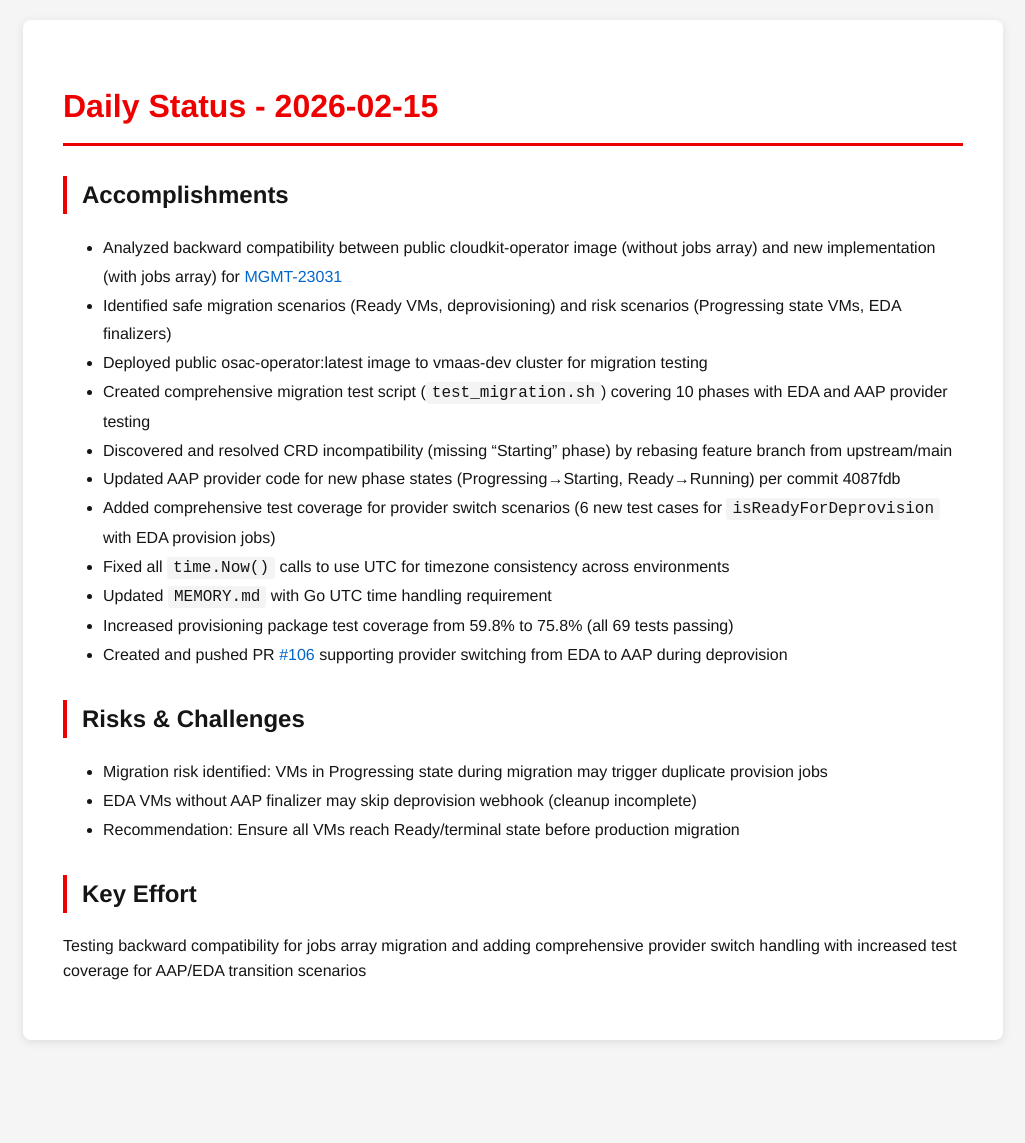
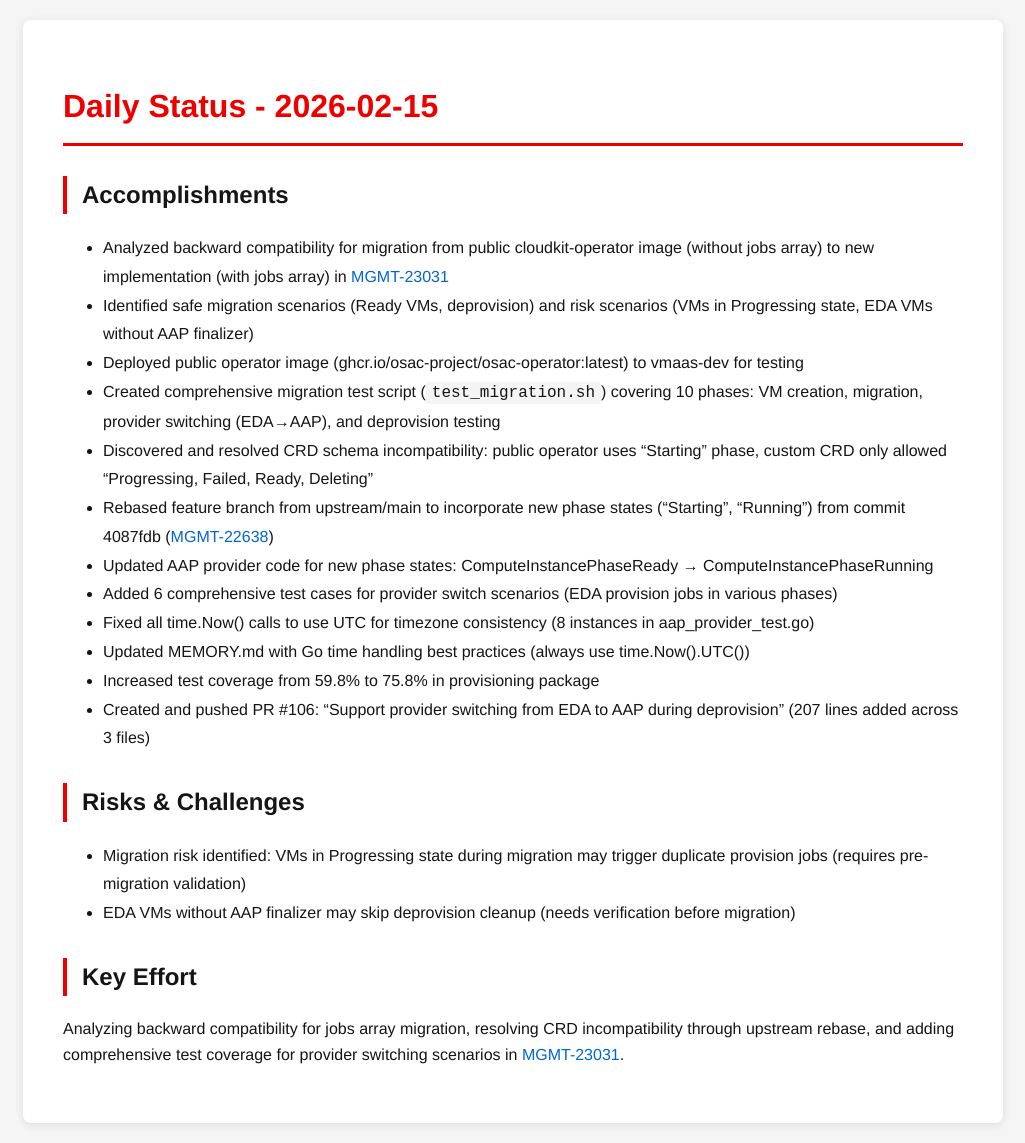
Before and after one commit to tzvatot/daily-status, a Jekyll site: the page built from 2026-02-15.md, in a window 1280 px wide. Shown: the whole page, without its empty margins (127-1152 px from the left). Built offline with Jekyll 4.4.1, drawn with Linux system fonts in a browser that asks for light colours; before the commit the page ends 1060 px from its top, so only the background shows below that.

Commit message:
Daily status update - 2026-02-15

```diff
--- a/2026-02-15.md
+++ b/2026-02-15.md
@@ -7,22 +7,22 @@
 # Daily Status - 2026-02-15
 
 ## Accomplishments
-- Analyzed backward compatibility between public cloudkit-operator image (without jobs array) and new implementation (with jobs array) for [MGMT-23031](https://issues.redhat.com/browse/MGMT-23031)
-- Identified safe migration scenarios (Ready VMs, deprovisioning) and risk scenarios (Progressing state VMs, EDA finalizers)
-- Deployed public osac-operator:latest image to vmaas-dev cluster for migration testing
-- Created comprehensive migration test script (`test_migration.sh`) covering 10 phases with EDA and AAP provider testing
-- Discovered and resolved CRD incompatibility (missing "Starting" phase) by rebasing feature branch from upstream/main
-- Updated AAP provider code for new phase states (Progressing→Starting, Ready→Running) per commit 4087fdb
-- Added comprehensive test coverage for provider switch scenarios (6 new test cases for `isReadyForDeprovision` with EDA provision jobs)
-- Fixed all `time.Now()` calls to use UTC for timezone consistency across environments
-- Updated `MEMORY.md` with Go UTC time handling requirement
-- Increased provisioning package test coverage from 59.8% to 75.8% (all 69 tests passing)
-- Created and pushed PR [#106](https://github.com/osac-project/osac-operator/pull/106) supporting provider switching from EDA to AAP during deprovision
+- Analyzed backward compatibility for migration from public cloudkit-operator image (without jobs array) to new implementation (with jobs array) in [MGMT-23031](https://issues.redhat.com/browse/MGMT-23031)
+- Identified safe migration scenarios (Ready VMs, deprovision) and risk scenarios (VMs in Progressing state, EDA VMs without AAP finalizer)
+- Deployed public operator image (ghcr.io/osac-project/osac-operator:latest) to vmaas-dev for testing
+- Created comprehensive migration test script (`test_migration.sh`) covering 10 phases: VM creation, migration, provider switching (EDA→AAP), and deprovision testing
+- Discovered and resolved CRD schema incompatibility: public operator uses "Starting" phase, custom CRD only allowed "Progressing, Failed, Ready, Deleting"
+- Rebased feature branch from upstream/main to incorporate new phase states ("Starting", "Running") from commit 4087fdb ([MGMT-22638](https://issues.redhat.com/browse/MGMT-22638))
+- Updated AAP provider code for new phase states: ComputeInstancePhaseReady → ComputeInstancePhaseRunning
+- Added 6 comprehensive test cases for provider switch scenarios (EDA provision jobs in various phases)
+- Fixed all time.Now() calls to use UTC for timezone consistency (8 instances in aap_provider_test.go)
+- Updated MEMORY.md with Go time handling best practices (always use time.Now().UTC())
+- Increased test coverage from 59.8% to 75.8% in provisioning package
+- Created and pushed PR #106: "Support provider switching from EDA to AAP during deprovision" (207 lines added across 3 files)
 
 ## Risks & Challenges
-- Migration risk identified: VMs in Progressing state during migration may trigger duplicate provision jobs
-- EDA VMs without AAP finalizer may skip deprovision webhook (cleanup incomplete)
-- Recommendation: Ensure all VMs reach Ready/terminal state before production migration
+- Migration risk identified: VMs in Progressing state during migration may trigger duplicate provision jobs (requires pre-migration validation)
+- EDA VMs without AAP finalizer may skip deprovision cleanup (needs verification before migration)
 
 ## Key Effort
-Testing backward compatibility for jobs array migration and adding comprehensive provider switch handling with increased test coverage for AAP/EDA transition scenarios
+Analyzing backward compatibility for jobs array migration, resolving CRD incompatibility through upstream rebase, and adding comprehensive test coverage for provider switching scenarios in [MGMT-23031](https://issues.redhat.com/browse/MGMT-23031).
```
